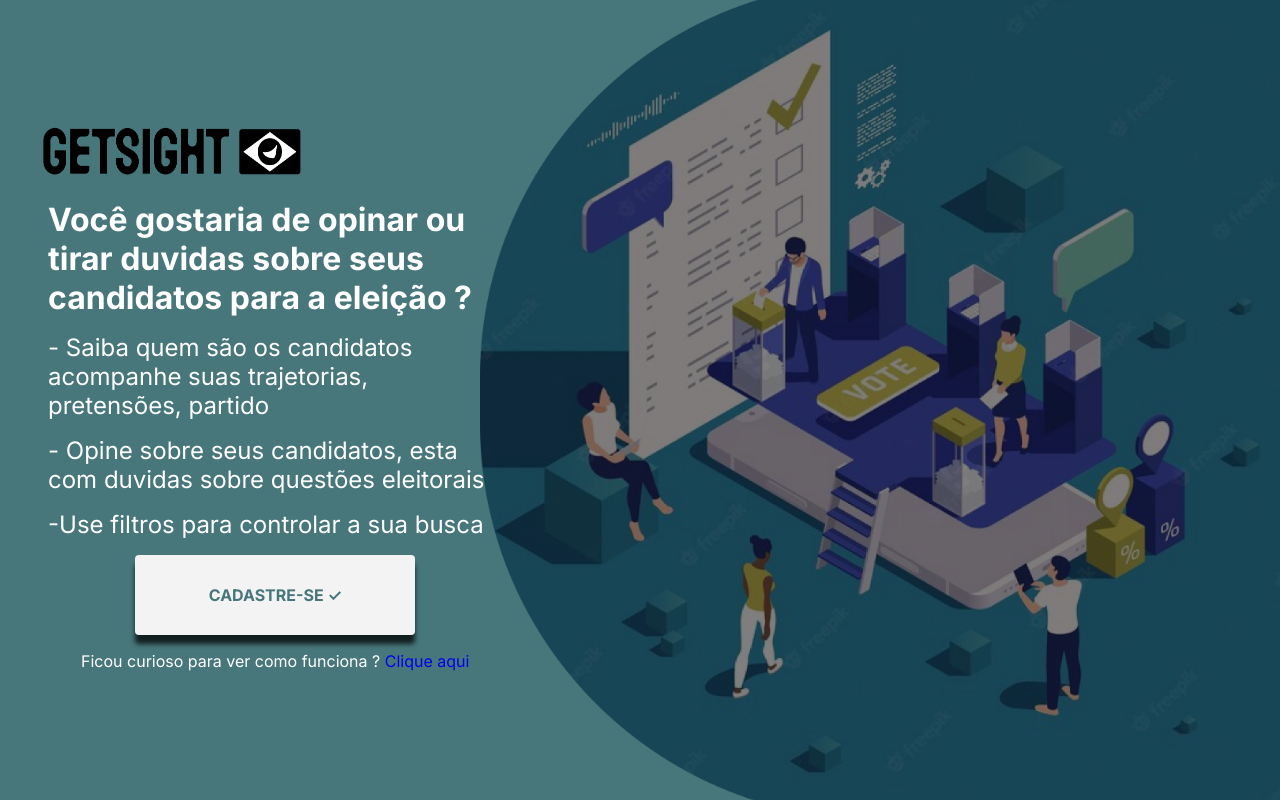
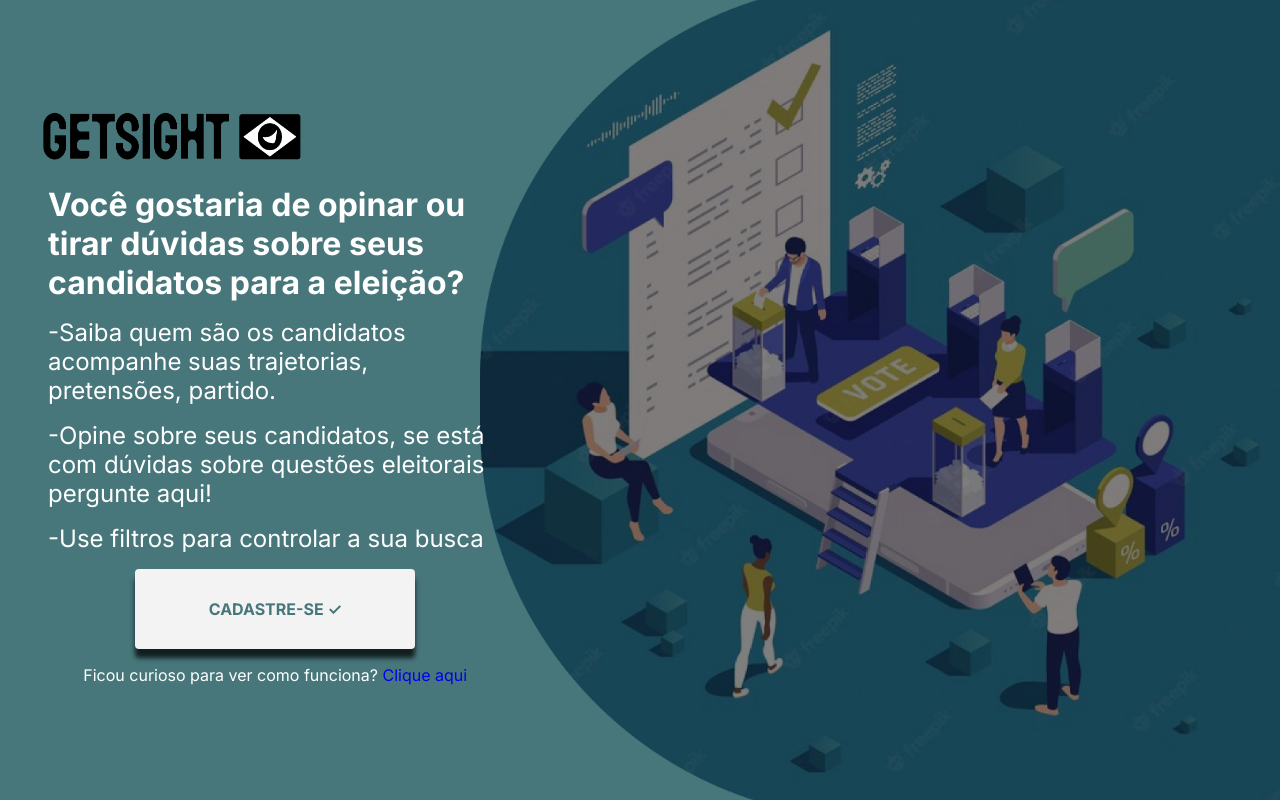
Before and after one commit to vitorschmidt/Getsight, a React (Create React App) app: page / in a window 1280 px wide. Built offline with nearby package versions, Linux system fonts and the light colour scheme; no server answers.

Commit message:
fix: comentarios no codigo

```diff
--- a/src/Components/CardCandidates/index.jsx
+++ b/src/Components/CardCandidates/index.jsx
@@ -10,7 +10,7 @@ import { useCola } from "../../Providers/Cola";
 Modal.setAppElement("#root");
 
 const CardCandidates = ({ candidate }) => {
-  const { cola, handleCola, addCola } = useCola();
+  const { addCola } = useCola();
   const [modalIsOpen, setIsOpen] = useState(false);
 
   function handleOpenModal() {
--- a/src/Pages/Candidates/index.jsx
+++ b/src/Pages/Candidates/index.jsx
@@ -5,12 +5,7 @@ import { Container } from "./styles";
 import Header from "../../Components/Header";
 import ListCandidates from "../../Components/ListCandidates";
 
-// import { useHistory } from "react-router-dom";
-
 const Candidates = () => {
-  // const history = useHistory();
-  // const handleNavegation = (path) => history.push(path);
-
   return (
     <>
       {/* coloquei a header aqui da versao não logada pra testar */}
--- a/src/Pages/Cola/index.jsx
+++ b/src/Pages/Cola/index.jsx
@@ -4,7 +4,6 @@ import { Container } from "./styles";
 //Components imports
 import Header from "../../Components/Header";
 import ListCola from "../../Components/listCola";
-import { Button } from "../../Components/Button";
 
 const Cola = () => {
   return (
--- a/src/Pages/Landing/index.jsx
+++ b/src/Pages/Landing/index.jsx
@@ -23,16 +23,16 @@ const Landing = () => {
 
         <div className="indice">
           <h1>
-            Você gostaria de opinar ou tirar duvidas sobre seus candidatos para
-            a eleição ?
+            Você gostaria de opinar ou tirar dúvidas sobre seus candidatos para
+            a eleição?
           </h1>
           <h3>
-            - Saiba quem são os candidatos acompanhe suas trajetorias,
-            pretensões, partido
+            -Saiba quem são os candidatos acompanhe suas trajetorias,
+            pretensões, partido.
           </h3>
           <h3>
-            - Opine sobre seus candidatos, esta com duvidas sobre questões
-            eleitorais
+            -Opine sobre seus candidatos, se está com dúvidas sobre questões
+            eleitorais pergunte aqui!
           </h3>
           <h3>-Use filtros para controlar a sua busca</h3>
           <div className="button">
@@ -45,8 +45,8 @@ const Landing = () => {
             </Button>
           </div>
           <p>
-            Ficou curioso para ver como funciona ?{" "}
-            <Link to="/home">Clique aqui</Link>
+            Ficou curioso para ver como funciona?
+            <Link to="/home"> Clique aqui</Link>
           </p>
         </div>
       </div>
--- a/src/Pages/Login/index.jsx
+++ b/src/Pages/Login/index.jsx
@@ -33,9 +33,6 @@ const Login = ({ setAuthenticated }) => {
 
   const handleNavegation = () => {
     history.push("/register");
-  };
-  const handleLogin = () => {
-    document.location.reload(true);
   };
 
   const formSchema = yup.object().shape({
--- a/src/Pages/Register/index.jsx
+++ b/src/Pages/Register/index.jsx
@@ -70,8 +70,6 @@ const Register = () => {
     const user = { name, cidade, email, password };
     postUser(user);
     history.push("/login");
-
-    // document.location.reload(true)
   };
 
   const handleShowPassword = (type) => {
--- a/src/Providers/Register/index.js
+++ b/src/Providers/Register/index.js
@@ -12,7 +12,6 @@ export const RegisterProvider = ({ children }) => {
   const postUser = (user) => {
     Api.post("/users", user)
       .then((response) => {
-        console.log(response.data);
         setRegister(response.data);
       })
       .catch((err) => console.error(err));
--- a/src/Routes/index.jsx
+++ b/src/Routes/index.jsx
@@ -21,9 +21,7 @@ const Routes = () => {
   useEffect(() => {
     const token = localStorage.getItem("@GetSight:token");
     const id = localStorage.getItem("@GetSight:userId");
-    // use state(false)
-    // if (token) {
-    //   setAuthenticated(true);
+
     if (id) {
       getUserLogged(id, token);
     }
```
Also changed, not shown: src/Providers/Cola/index.js (+0 -10 lines).
